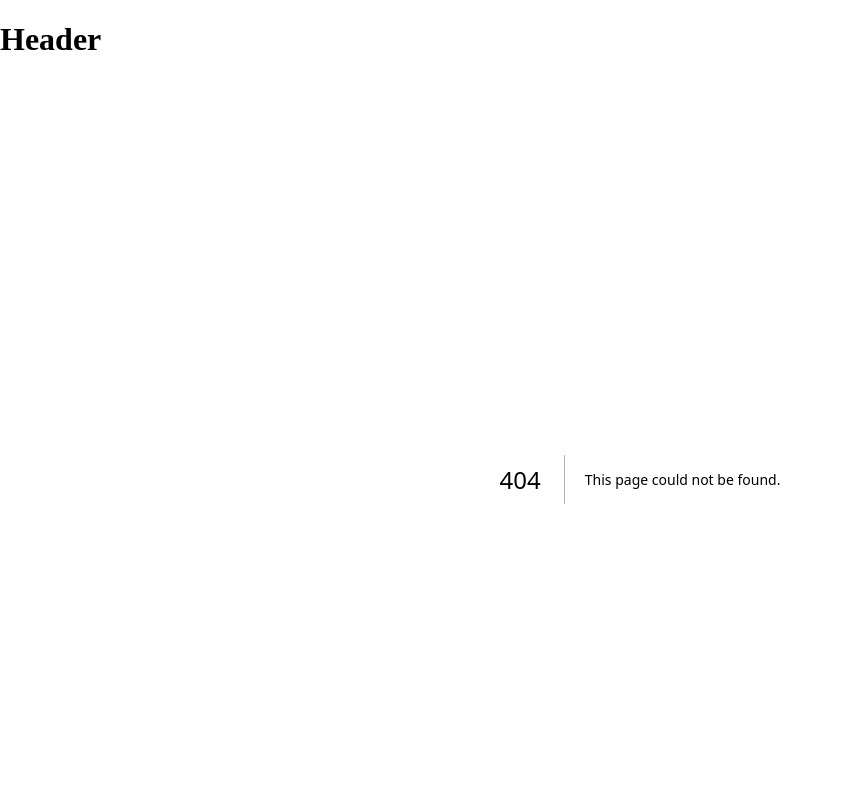
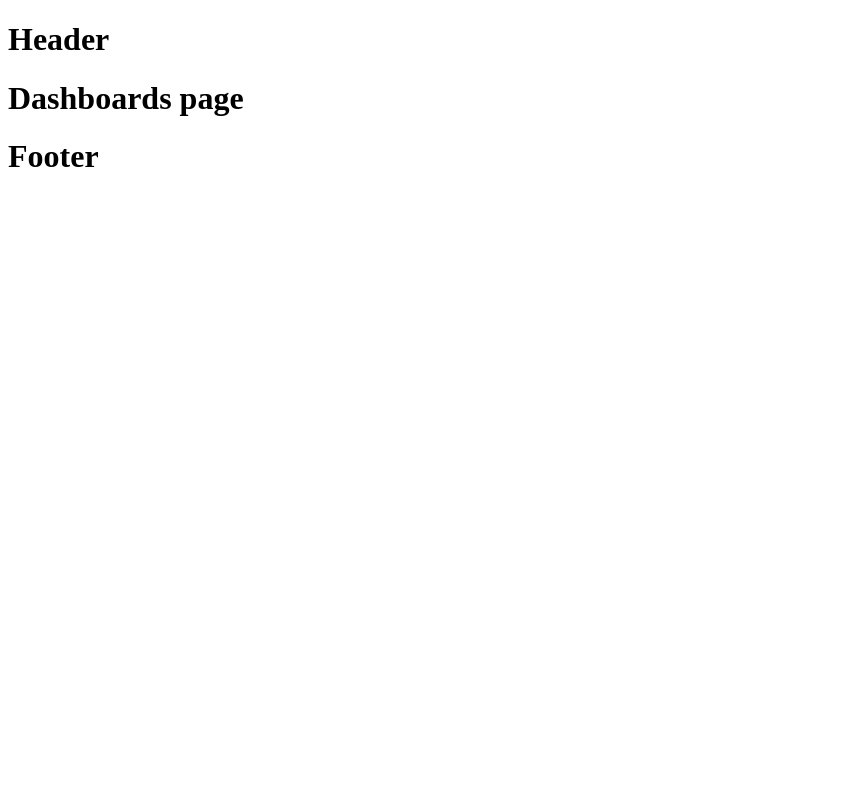
Before and after one commit to rafael-ferrom/nextlrn, a Next.js app: page /dashboards in a window 1280 px wide. Before the commit this address had no page. Shown: the top 800 px of the page, without its empty margins (0-843 px from the left). Built offline with nearby package versions, Linux system fonts and the light colour scheme.

Commit message:
feat: create example pages

```diff
--- /dev/null
+++ b/src/app/contacts/page.tsx
@@ -0,0 +1,5 @@
+export default function Contacts(){
+    return(
+        <h1>Contacts Page</h1>
+    )
+}
--- /dev/null
+++ b/src/app/dashboards/page.tsx
@@ -0,0 +1,5 @@
+export default function Dashboards(){
+    return(
+        <h1>Dashboards page</h1>
+    )
+}
```
